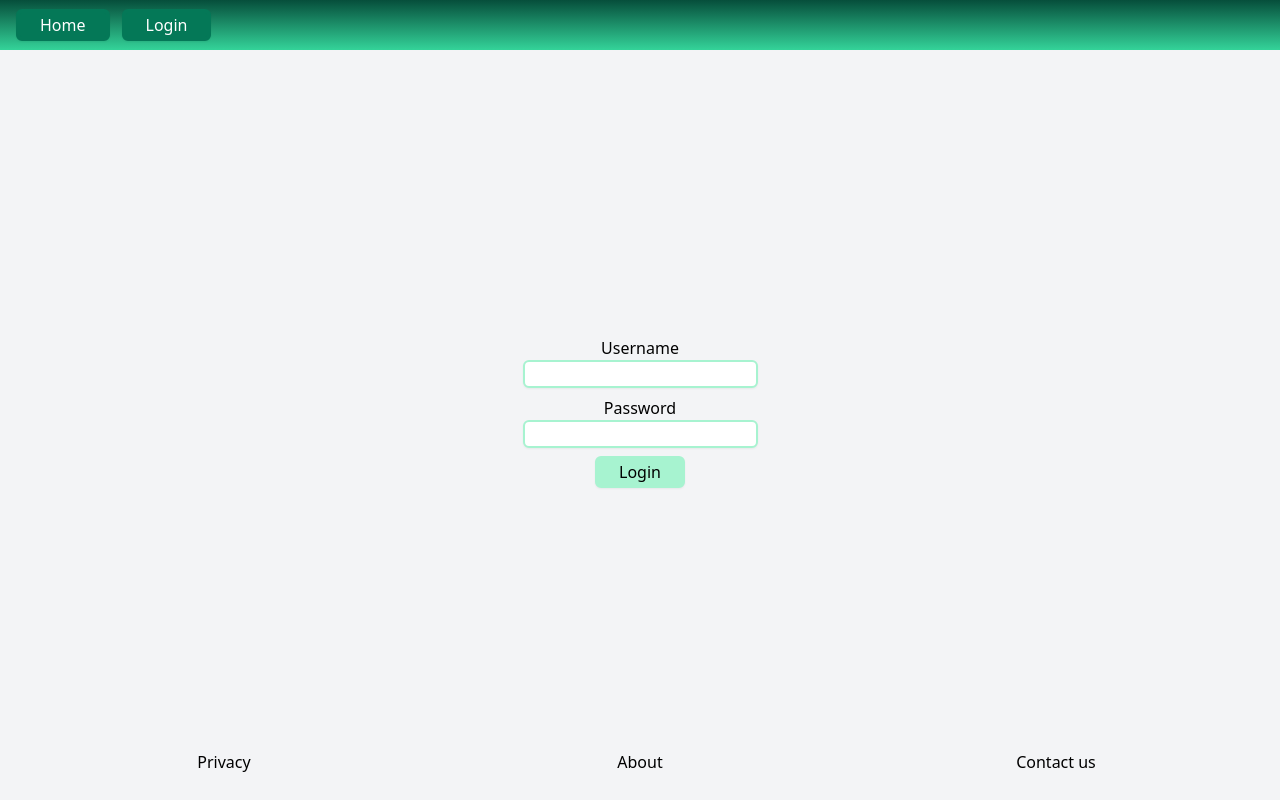
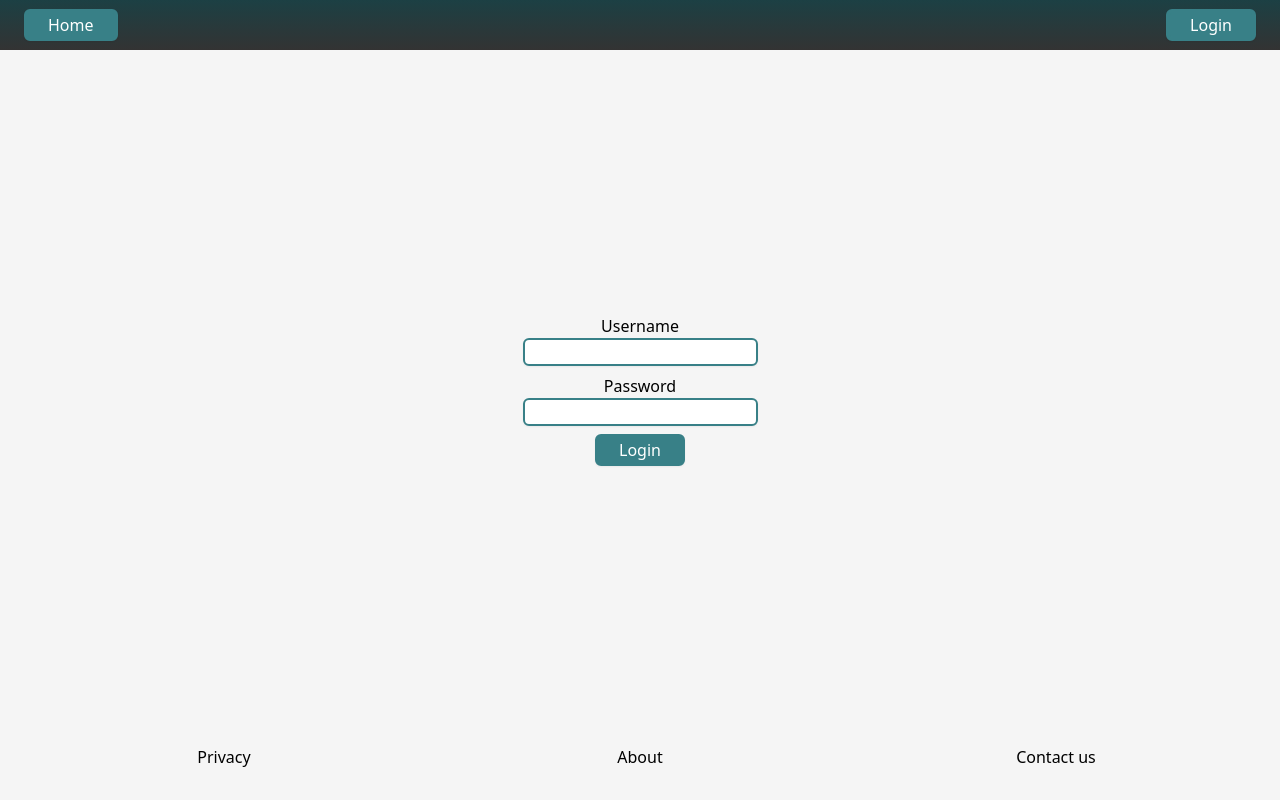
Before and after one commit to CameronStAmant/blog-api-admin-view, a React (Create React App) app: page /#/ in a window 1280 px wide. Built offline with nearby package versions, Linux system fonts and the light colour scheme.

Commit message:
Add styling

```diff
--- a/src/components/ArticleCard.js
+++ b/src/components/ArticleCard.js
@@ -4,7 +4,7 @@ import baseUrl from '../const';
 function ArticleCard(props) {
   return (
     <Link to={'/posts/' + props.post.id}>
-      <div className="grid auto-rows-post">
+      <div className="grid auto-rows-post filter drop-shadow-lg">
         <div className="overflow-hidden h-postCoverPhoto">
           <img
             className="w-full rounded-tl-md rounded-tr-md"
@@ -14,7 +14,7 @@ function ArticleCard(props) {
             alt="Post Cover"
           />
         </div>
-        <div className="text-2xl font-semibold flex-grow px-md rounded-bl-md rounded-br-md bg-white -mt-1 pb-1">
+        <div className="text-2xl font-semibold flex-grow px-md rounded-bl-md rounded-br-md bg-white -mt-1 pb-1 text-cyan">
           {props.post.title}
         </div>
       </div>
--- a/src/components/Button.js
+++ b/src/components/Button.js
@@ -2,10 +2,10 @@ function Button(props) {
   return (
     <button
       onClick={props.onClick}
-      className={`border-solid border-4 rounded-md shadow-sm  px-md text-base ${
-        props.color === 'green'
-          ? 'border-green-200 bg-green-200 hover:bg-green-300 hover:border-green-300 active:bg-green-400 active:border-green-400'
-          : 'border-red-200 bg-red-200 hover:bg-red-300 hover:border-red-300 active:bg-red-400 active:border-red-400'
+      className={`border-solid border-4 rounded-md shadow-sm  px-md text-base text-white ${
+        props.color === 'red'
+          ? 'border-dark-red bg-dark-red hover:bg-hover-dark-red hover:border-hover-dark-red active:bg-dark-red active:border-dark-red'
+          : 'border-cyan bg-cyan hover:bg-hover-cyan hover:border-hover-cyan active:bg-cyan active:border-cyan'
       } ${props.addonClasses}`}
       type={props.type ? props.type : 'button'}
     >
--- a/src/components/Comments.js
+++ b/src/components/Comments.js
@@ -37,13 +37,11 @@ const Comments = (props) => {
       let element;
       element = (
         <div
-          className="box-border border-solid shadow-md p-smd grid gap-2 auto-rows-min border-2 border-green-200 rounded-md mb-2"
+          className="box-border border-solid shadow-md p-smd grid gap-2 auto-rows-min border-2 border-cyan rounded-md mb-2"
           id={comment._id}
           key={comment._id}
         >
-          <h4 className="text-green-900 font-bold">
-            {comment.author.username}
-          </h4>
+          <h4 className="text-cyan font-bold">{comment.author.username}</h4>
           <p className="italic text-sm">
             {DateTime.fromISO(comment.timestamp).toLocaleString(
               DateTime.DATETIME_MED
--- a/src/components/Footer.js
+++ b/src/components/Footer.js
@@ -1,6 +1,6 @@
 const Footer = () => {
   return (
-    <ul className="flex text-center content-evenly mx-4 row-start-3 col-span-full">
+    <ul className="flex text-center content-evenly mx-4 pt-lg row-start-3 col-span-full">
       <li className="flex-1">Privacy</li>
       <li className="flex-1">About</li>
       <li className="flex-1">Contact us</li>
--- a/src/components/Header.js
+++ b/src/components/Header.js
@@ -2,11 +2,13 @@ import NavButton from './NavButton';
 
 const Header = (props) => {
   return (
-    <div className="grid grid-cols-3 row-start-1 bg-gradient-to-b from-green-900 to-green-400 py-2 text-white text-center text-lg mb-6">
-      <ul className="flex space-x-3 col-span-full grid-flow-col place-items-center mx-4">
+    <div className="grid grid-cols-3 row-start-1 bg-dark-cyan py-2 text-white text-center text-lg mb-6 bg-gradient-to-t from-dark-cyan to-dark-green">
+      <ul className="flex justify-between space-x-3 col-span-full grid-flow-col place-items-center mx-4 p-smd">
         <NavButton link="/" text="Home" />
-        {!props.authState && <NavButton link="/login" text="Login" />}
-        {props.authState && <NavButton link="/logout" text="Log out" />}
+        <div>
+          {!props.authState && <NavButton link="/login" text="Login" />}
+          {props.authState && <NavButton link="/logout" text="Log out" />}
+        </div>
       </ul>
     </div>
   );
--- a/src/components/Home.js
+++ b/src/components/Home.js
@@ -75,7 +75,7 @@ const Home = (props) => {
     <Layout authState={props.authState}>
       <div className="grid grid-rows-home row-start-2 mx-4">
         <div className="flex flex-col text-2xl font-semibold text-center">
-          <h2 className="place-self-center text-3xl text-green-900">
+          <h2 className="place-self-center text-3xl text-dark-cyan">
             Welcome to the blog!
           </h2>
           <div>
--- a/src/components/Input.js
+++ b/src/components/Input.js
@@ -4,8 +4,8 @@ function Input(props) {
       className={`
       border-2
       box-border
-      border-green-200
-      focus:border-green-500
+      border-cyan
+      focus:border-cyan
       shadow-sm
       block
       mb-2
--- a/src/components/Login.js
+++ b/src/components/Login.js
@@ -46,7 +46,7 @@ const Login = (props) => {
             name="username"
             value={username ? username : ''}
             onChange={(e) => setUsername(e.target.value)}
-            addonClasses="rounded-md"
+            addonClasses="rounded-md m-auto"
           />
           <label htmlFor="password-field">Password</label>
           <Input
@@ -55,7 +55,7 @@ const Login = (props) => {
             name="password"
             value={password ? password : ''}
             onChange={(e) => setPassword(e.target.value)}
-            addonClasses="rounded-md"
+            addonClasses="rounded-md m-auto"
           />
           <Button
             value="Login"
--- a/src/components/NavButton.js
+++ b/src/components/NavButton.js
@@ -3,7 +3,7 @@ import { NavLink } from 'react-router-dom';
 function NavButton(props) {
   return (
     <NavLink to={props.link} className="display: block">
-      <li className="sm:col-start-3 lg:col-start-4 border-solid border-4 border-green-700 rounded-md bg-green-700 hover:bg-green-800 hover:border-green-800 active:bg-green-900 active:border-green-900 shadow-sm px-md text-base">
+      <li className="sm:col-start-3 lg:col-start-4 border-solid border-4 border-cyan rounded-md bg-cyan hover:bg-hover-cyan hover:border-hover-cyan active:bg-cyan active:border-cyan shadow-sm px-md text-base">
         {props.text}
       </li>
     </NavLink>
--- a/src/components/PostDetails.js
+++ b/src/components/PostDetails.js
@@ -50,7 +50,7 @@ const PostDetails = (props) => {
       <div className="display: grid auto-rows-min auto-rows-auto row-start-2 col-span-full mx-4">
         <div className="display: grid grid-rows-postTitle">
           <div className="row-start-1 place-self-center col-span-full text-2xl text-center display: grid">
-            <h2 className="row-start-1 place-self-center text-3xl text-green-900">
+            <h2 className="row-start-1 place-self-center text-3xl text-dark-cyan">
               {postDetails ? postDetails.title : ''}
             </h2>
             <div>
--- a/src/components/Textarea.js
+++ b/src/components/Textarea.js
@@ -1,7 +1,7 @@
 function Textarea(props) {
   return (
     <textarea
-      className="box-border border-2 shadow-sm rounded-md gap-4 border-green-200 auto-rows-min w-full block mb-2"
+      className="box-border border-2 shadow-sm rounded-md gap-4 border-cyan auto-rows-min w-full block mb-2"
       rows="12"
       name="body"
       value={props.value ? props.value : ''}
--- a/tailwind.config.js
+++ b/tailwind.config.js
@@ -1,3 +1,5 @@
+const colors = require('tailwindcss/colors');
+
 module.exports = {
   purge: ['./src/**/*.{js,jsx,ts,tsx}', './public/index.html'],
   darkMode: false, // or 'media' or 'class'
@@ -5,7 +7,7 @@ module.exports = {
     extend: {
       gridTemplateRows: {
         home: '100px 1fr',
-        layout: '74px 1fr 50px',
+        layout: '74px 1fr 95px',
         post: '500px auto auto',
         postTitle: '100px 1fr',
       },
@@ -22,8 +24,25 @@ module.exports = {
       post: '200px',
     },
     padding: {
+      lg: '40px',
       md: '20px',
       smd: '8px',
+    },
+    colors: {
+      transparent: 'transparent',
+      current: 'currentColor',
+      red: colors.red,
+      green: colors.green,
+      blue: colors.blue,
+      black: colors.black,
+      white: colors.white,
+      gray: colors.trueGray,
+      cyan: '#388087',
+      'hover-cyan': '#4DB0BA',
+      'dark-cyan': '#333333',
+      'dark-red': '#873838',
+      'hover-dark-red': '#BA4D4D',
+      'dark-green': '#1C4044',
     },
     purge: {
       content: ['./src/**/*.html'],
```
